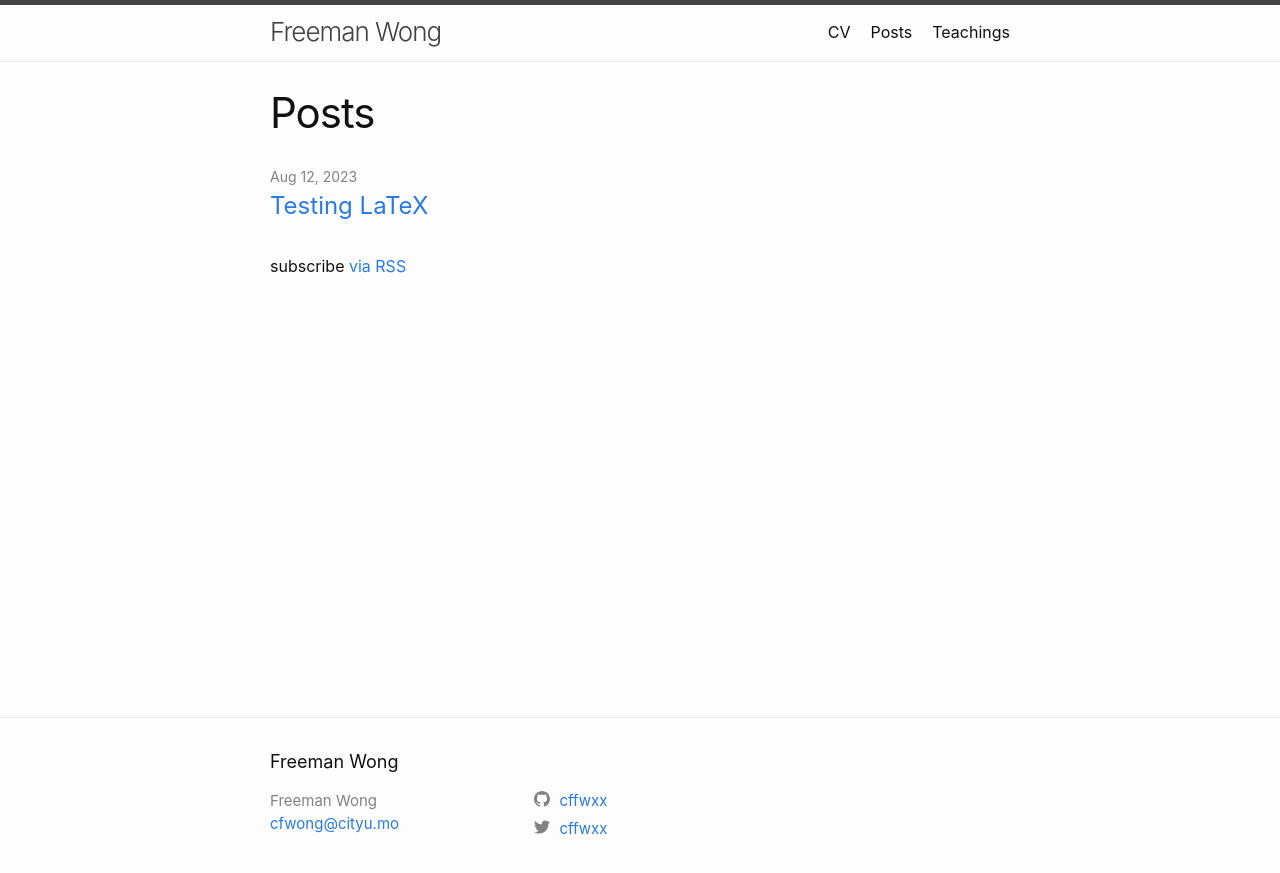
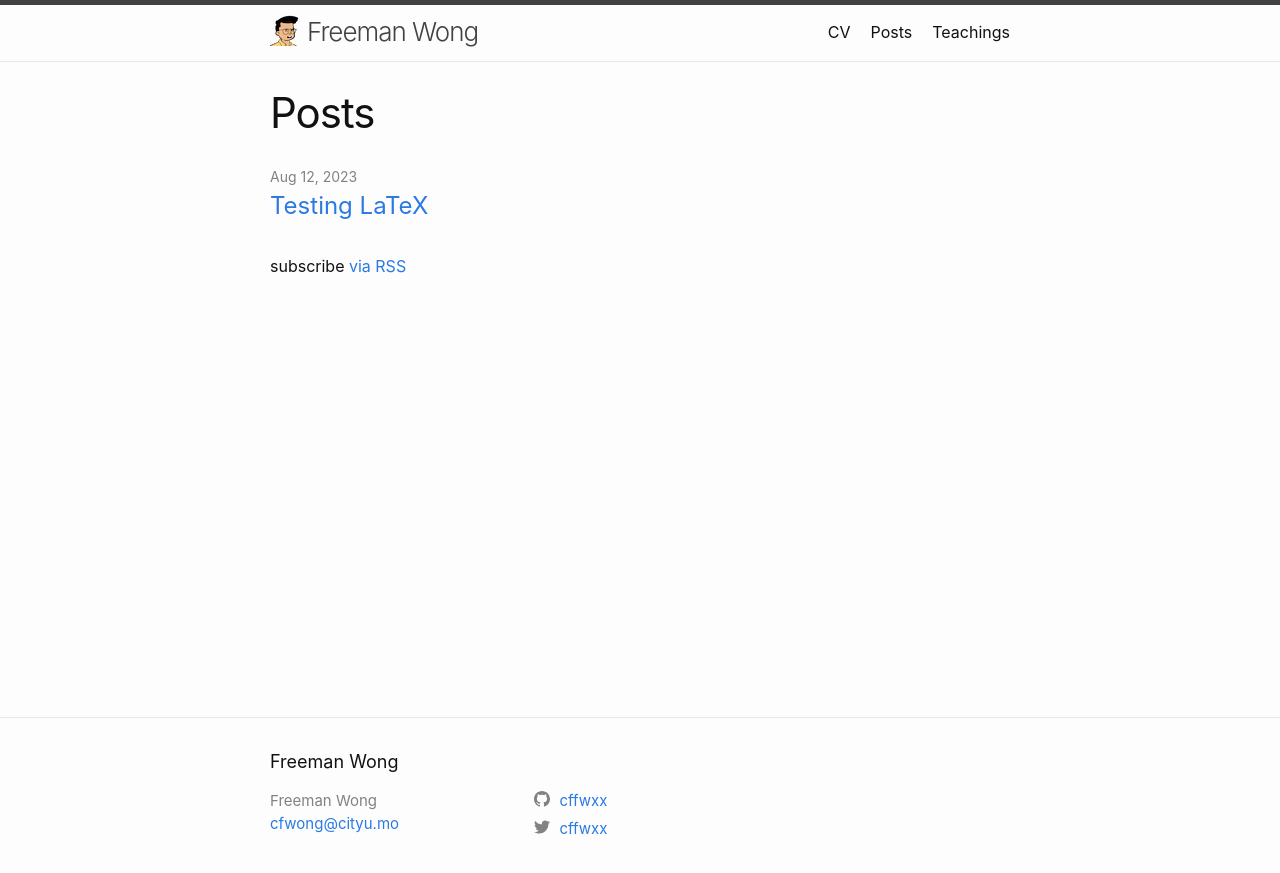
Before and after one commit to cffwxx/cffwxx.github.io, a Jekyll site: the page built from posts.md, in a window 1280 px wide. Shown: the top 873 px of the page. Built offline with Jekyll 4.4.1, drawn with Linux system fonts in a browser that asks for light colours.

Commit message:
add logo in front of name in title

```diff
--- a/_sass/minima/_layout.scss
+++ b/_sass/minima/_layout.scss
@@ -8,6 +8,15 @@
 
   // Positioning context for the mobile navigation icon
   position: relative;
+}
+
+
+.site-title::before {
+  content: url("/imgs/avatar2.png");
+  display: inline-block;
+  position: relative;
+  width: 37px;
+  top: 5px;
 }
 
 .site-title {
```
Also changed, not shown: imgs/avatar2.png (added).
